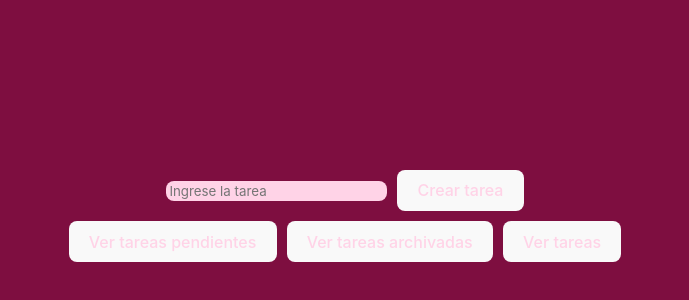
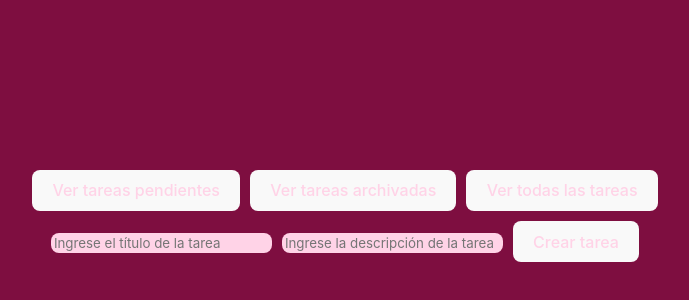
Before and after one commit to MaJoReGo/CreateTaskMJ, a React (Vite) app: page / in a window 1280 px wide. Shown: the part 184-484 px from the top of the page, without its empty margins (295-984 px from the left). Built offline with nearby package versions, Linux system fonts and the light colour scheme.

Commit message:
Modificando jsx

```diff
--- a/src/components/CreateTask/CreateTask.jsx
+++ b/src/components/CreateTask/CreateTask.jsx
@@ -1,20 +1,26 @@
 import React, { useState } from 'react';
-import './CreateTask.css'
+import './CreateTask.css';
 
 export const CreateTask = () => {
     const [tasks, setTasks] = useState([]);
     const [newTask, setNewTask] = useState('');
-    const [showPendingTasks, setShowPendingTasks] = useState(true); // Cambiado a true inicialmente
+    const [taskDescription, setTaskDescription] = useState('');
+    const [showPendingTasks, setShowPendingTasks] = useState(true);
     const [showArchivedTasks, setShowArchivedTasks] = useState(false);
 
     const handleInputChange = (event) => {
         setNewTask(event.target.value);
     };
 
+    const handleDescriptionChange = (event) => {
+        setTaskDescription(event.target.value);
+    };
+
     const handleAddTask = () => {
         if (newTask.trim() !== '') {
-            setTasks([...tasks, { description: newTask, archived: false }]);
+            setTasks([...tasks, { description: newTask, archived: false, taskDescription }]);
             setNewTask('');
+            setTaskDescription('');
         }
     };
 
@@ -25,7 +31,12 @@ export const CreateTask = () => {
 
     const handleShowArchivedTasks = () => {
         setShowArchivedTasks(true);
-        setShowPendingTasks(false);
+        setShowPendingTasks(true); // Mostrar también las tareas pendientes
+    };
+
+    const handleShowAllTasks = () => {
+        setShowPendingTasks(true);
+        setShowArchivedTasks(true);
     };
 
     const handleArchiveTask = (index) => {
@@ -41,24 +52,28 @@ export const CreateTask = () => {
 
     return (
         <>
-            <input value={newTask} onChange={handleInputChange} placeholder='Ingrese la tarea' type="text"/>
+            <div className="ButtonConter">
+                <button className="ButtonShowPendingTasks" onClick={handleShowPendingTasks}>Ver tareas pendientes</button>
+                <button className="ButtonShowArchivedTasks" onClick={handleShowArchivedTasks}>Ver tareas archivadas</button>
+                <button className="ButtonShowAllTasks" onClick={handleShowAllTasks}>Ver todas las tareas</button>
+            </div>
+            <input value={newTask} onChange={handleInputChange} placeholder='Ingrese el título de la tarea' type="text"/>
+            <input value={taskDescription} onChange={handleDescriptionChange} placeholder='Ingrese la descripción de la tarea' type="text"/>
             <button onClick={handleAddTask}>Crear tarea</button>
-            <div>
-                <button class="ButtonShowPendingTasks" onClick={handleShowPendingTasks}>Ver tareas pendientes</button>
-                <button class="ButtonShowArchivedTasks" onClick={handleShowArchivedTasks}>Ver tareas archivadas</button>
-                <button class="ButtonShowArchivedTasks" onClick={() => setShowArchivedTasks(false)}>Ver tareas</button>
-            </div>
+
             {showPendingTasks && tasks.map((task, index) => (
                 <div key={index}>
                     <h2>{task.description}</h2>
+                    <p>{task.taskDescription}</p>
                     <button onClick={() => handleArchiveTask(index)}>Archivar</button>
                     <button onClick={() => handleDeleteTask(index)}>Borrar</button>
                 </div>
             ))}
             {showArchivedTasks && tasks.map((task, index) => (
-                task.archived && // Solo mostramos las tareas archivadas
+                task.archived &&
                 <div key={index}>
-                    <h2>{task.description}</h2>
+                    <h2 className="ArchivedTask">{task.description}</h2>
+                    <p className="ArchivedTask">{task.taskDescription}</p>
                 </div>
             ))}
         </>
```
